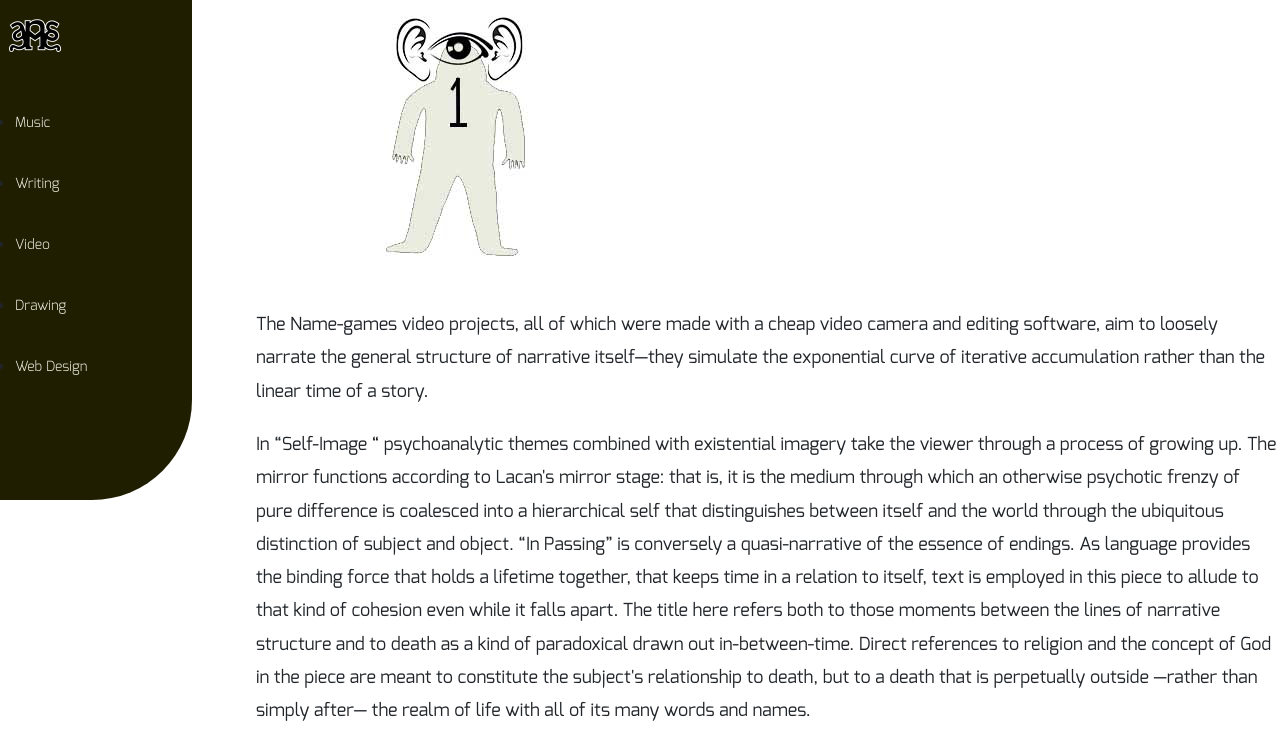
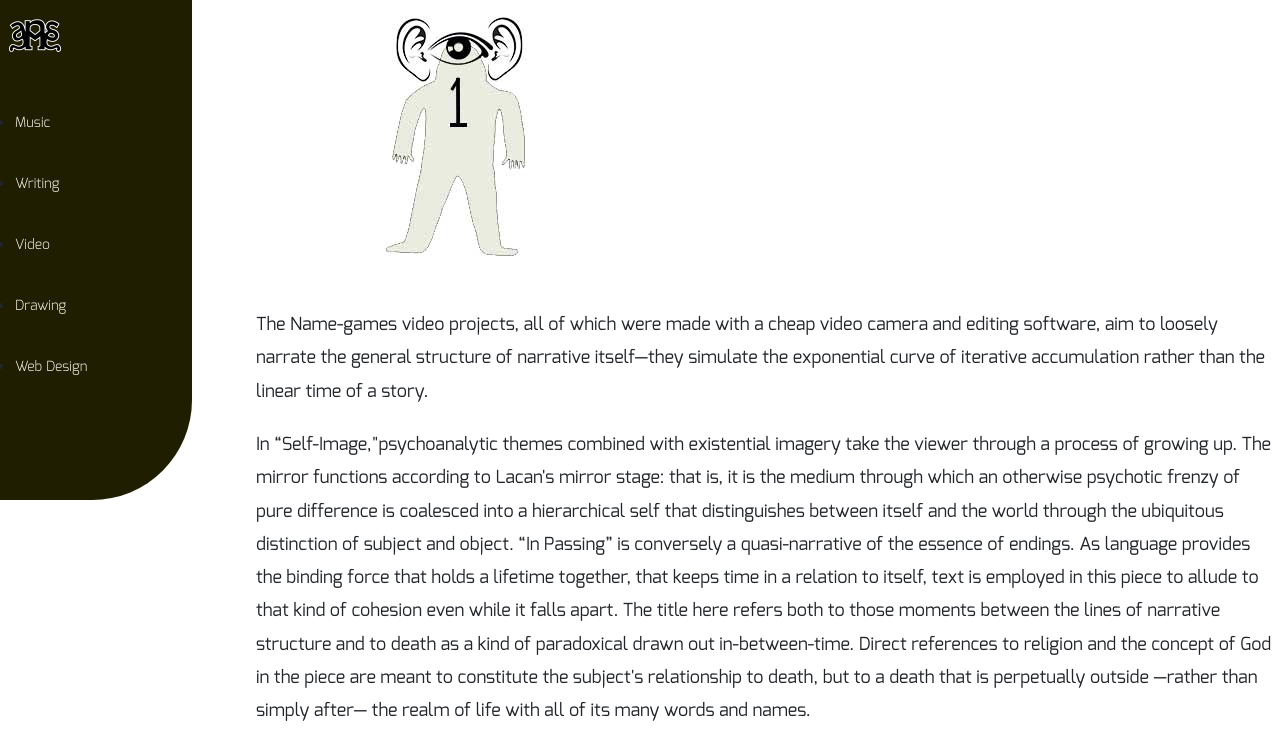
Before and after one commit to dhcohn/dhcohn.github.io, a plain HTML site: page category3.html in a window 1280 px wide. Shown: the top 737 px of the page. Drawn offline with nearby package versions, Linux system fonts and the light colour scheme; grey boxes are pictures that could not be loaded; a web font is replaced by a local one.

Commit message:
Update category3.html

```diff
--- a/category3.html
+++ b/category3.html
@@ -39,7 +39,7 @@
       <div class="soundandsightimage">
       </div>
       <h1>The Name&#45;games video projects, all of which were made with a cheap video camera and editing software, aim to loosely narrate the general structure of narrative itself&#151;they simulate the exponential curve of iterative accumulation rather than the linear time of a story.</h1>
-      <h1>In &#147;Self&#45;Image &#147; psychoanalytic themes combined with existential imagery take the viewer through a process of growing up.  The mirror functions according to Lacan's mirror stage: that is, it is the medium through which an otherwise psychotic frenzy of pure difference is coalesced into a hierarchical self that distinguishes between itself and the world through the ubiquitous distinction of subject and object.  &#147;In Passing&#148; is conversely a quasi-narrative of the essence of endings.  As language provides the binding force that holds a lifetime together, that keeps time in a relation to itself, text is employed in this piece to allude to that kind of cohesion even while it falls apart.  The title here refers both to those moments between the lines of narrative structure and to death as a kind of paradoxical drawn out in&#45;between&#45;time.  Direct references to religion and the concept of God in the piece are meant to constitute the subject's relationship to death, but to a death that is perpetually outside &#151;rather than simply after&#151; the realm of life with all of its many words and names.</h1>
+      <h1>In &#147;Self&#45;Image,&#34;psychoanalytic themes combined with existential imagery take the viewer through a process of growing up.  The mirror functions according to Lacan's mirror stage: that is, it is the medium through which an otherwise psychotic frenzy of pure difference is coalesced into a hierarchical self that distinguishes between itself and the world through the ubiquitous distinction of subject and object.  &#147;In Passing&#148; is conversely a quasi-narrative of the essence of endings.  As language provides the binding force that holds a lifetime together, that keeps time in a relation to itself, text is employed in this piece to allude to that kind of cohesion even while it falls apart.  The title here refers both to those moments between the lines of narrative structure and to death as a kind of paradoxical drawn out in&#45;between&#45;time.  Direct references to religion and the concept of God in the piece are meant to constitute the subject's relationship to death, but to a death that is perpetually outside &#151;rather than simply after&#151; the realm of life with all of its many words and names.</h1>
     <iframe src="https://player.vimeo.com/video/108381121" width="640" height="360" frameborder="0" webkitallowfullscreen mozallowfullscreen allowfullscreen></iframe> <p><a href="https://vimeo.com/108381121">Self-Image</a> from <a href="https://vimeo.com/namegames">Name-games</a> on <a href="https://vimeo.com">Vimeo</a>.</p>
     <iframe src="https://player.vimeo.com/video/91572031" width="640" height="360" frameborder="0" webkitallowfullscreen mozallowfullscreen allowfullscreen></iframe> <p><a href="https://vimeo.com/91572031">In Passing</a> from <a href="https://vimeo.com/namegames">Name-games</a> on <a href="https://vimeo.com">Vimeo</a>.</p>
         </section>
```
